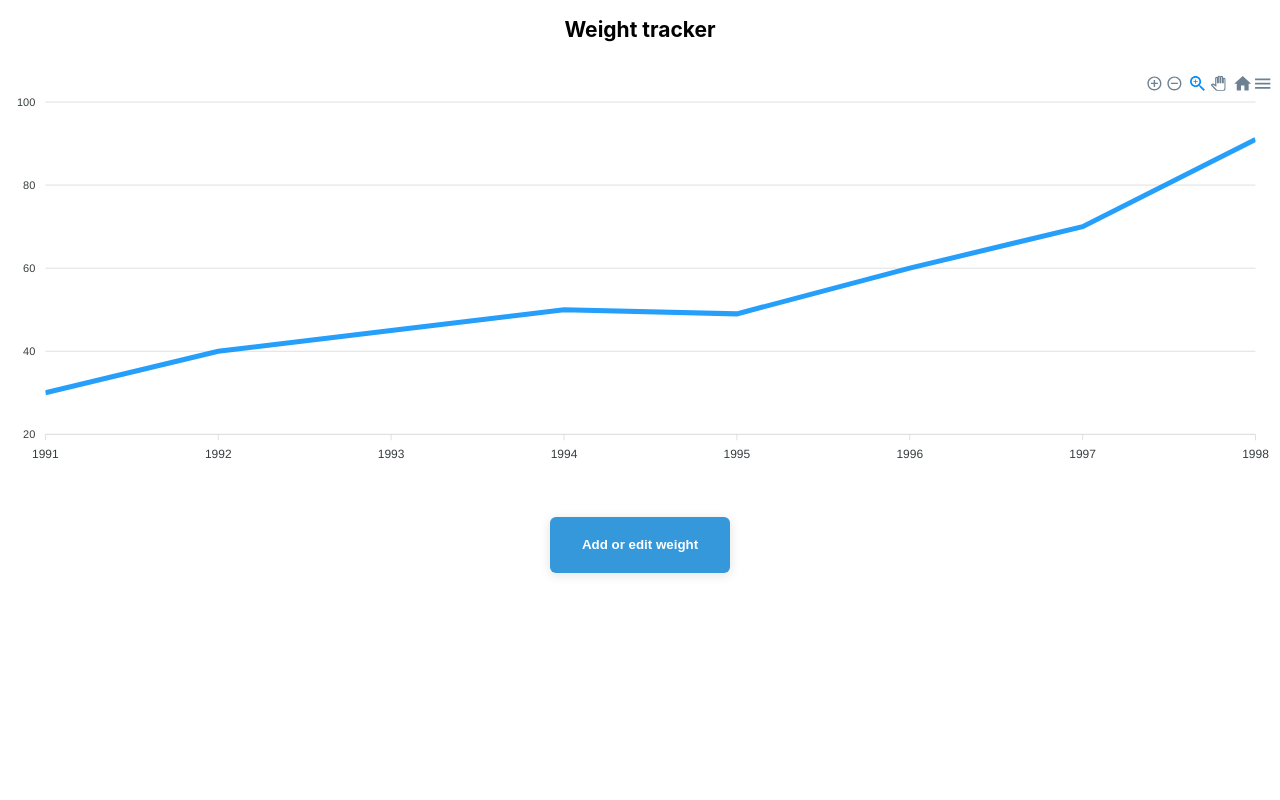
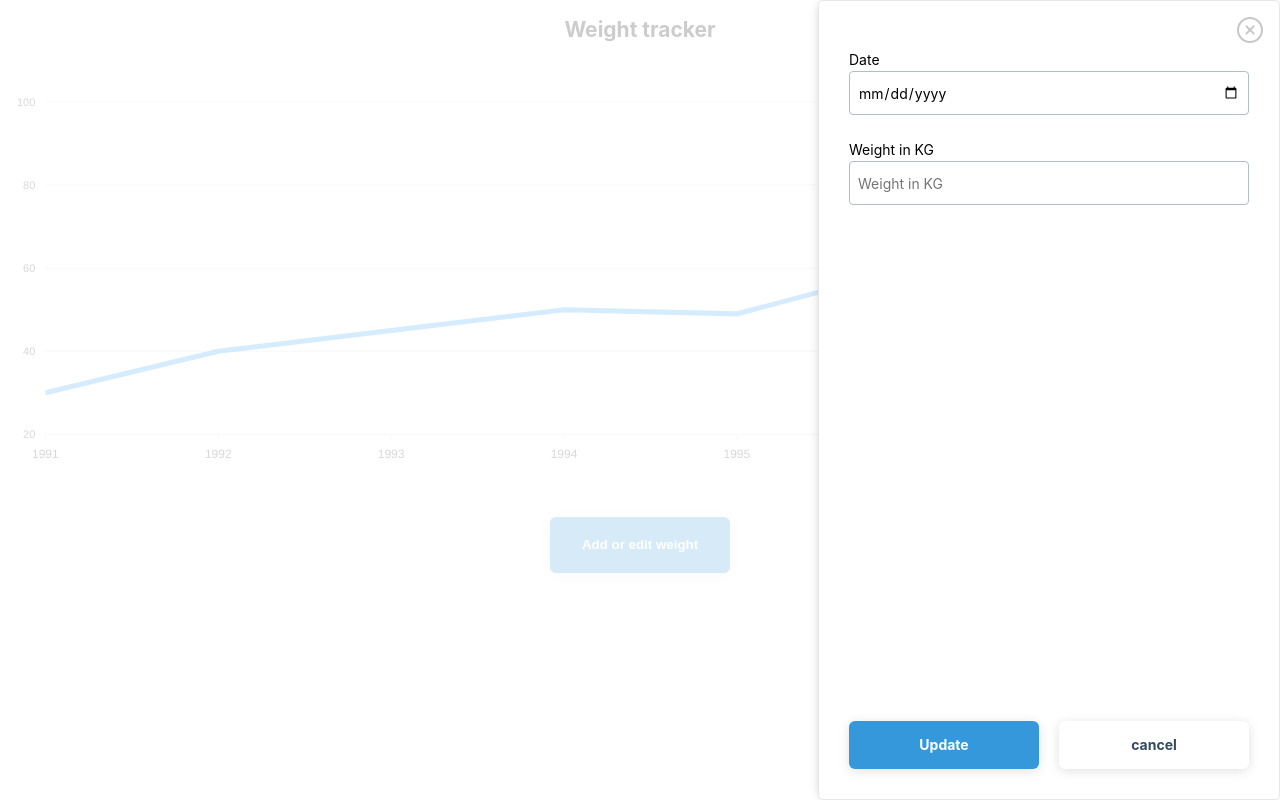
Before and after one commit to GirgisDev/weight-tracker, a React (Create React App) app: page / in a window 1280 px wide. Both pictures are taken after a click on the button "Add or edit weight". Built offline with nearby package versions, Linux system fonts and the light colour scheme.

Commit message:
feat: Updated WeightTimeline comp. to handle adding and updating weights
- added SlideFromRightLayout common layout comp.
- added AddEditWeight UI comp. to handle entering user data
- added _form style file to style form elements

```diff
--- a/src/common-styles/_btn.scss
+++ b/src/common-styles/_btn.scss
@@ -55,14 +55,14 @@
       cursor: initial;
     }
   }
+  &--uppercase {
+    text-transform: uppercase;
+  }
   &--block {
     width: 100%;
     max-width: 100%;
     margin-left: 0;
     margin-right: 0;
-  }
-  &--uppercase {
-    text-transform: uppercase;
   }
   &--sm {
     min-width: 78px;
--- /dev/null
+++ b/src/common-styles/_form.scss
@@ -0,0 +1,69 @@
+.form-group {
+  position: relative;
+  min-width: 60px;
+  width: 100%;
+  padding: 20px 0 26px;
+
+  &--inline {
+    width: auto;
+    display: inline-flex;
+    margin: 0 10px;
+  }
+
+  &__input {
+    font: inherit;
+    color: inherit;
+    width: -webkit-fill-available;
+    border: 1px solid #b0bec5;
+    height: 42px;
+    min-width: inherit;
+    margin: 0;
+    display: block;
+    box-sizing: content-box;
+    letter-spacing: inherit;
+    animation-duration: 10ms;
+    -webkit-tap-highlight-color: transparent;
+    padding: 0 8px;
+    background-color: #ffffff;
+    border-radius: 4px;
+    overflow: hidden;
+
+    &.invalid, &--invalid {
+      border: 1px solid #cc0000;
+    }
+
+    &:focus {
+      outline: none;
+    }
+    &:disabled {
+      border: solid 1px #b0bec5;
+      background-color: #edf0f1;
+    }
+
+    &--number {
+      &::-webkit-outer-spin-button,
+      &::-webkit-inner-spin-button {
+        -webkit-appearance: none;
+        margin: 0;
+      }
+    }
+  }
+
+  &__label {
+    font-size: 1rem;
+    position: absolute;
+    pointer-events: none;
+    left: 0;
+    top: 0;
+
+    &--gray {
+      color: #b0bec5;
+    }
+  }
+  &__error {
+    color: #cc0000;
+    font-size: 11px;
+    position: absolute;
+  }
+
+}
--- a/src/common-styles/_styles.scss
+++ b/src/common-styles/_styles.scss
@@ -1,4 +1,5 @@
 @import "./_btn.scss";
+@import "./_form.scss";
 
 body {
   margin: 0;
--- /dev/null
+++ b/src/common/SlideFromRightLayout/SlideFromRightLayout.js
@@ -0,0 +1,27 @@
+import React from 'react';
+import style from './SlideFromRightLayout.module.scss'
+import closeIconSrc from './../../assets/icons/close-in-circle.svg';
+
+const SlideFromRightLayout = props => {
+  const cancel = () => {
+    props.cancelFN();
+  }
+  const getDimensions = () => {
+    const { width } = props;
+    return {
+      width: width || 'auto',
+    }
+  }
+  return (
+    <div onClick={props?.clickAwayKeep ? () => false : cancel} className={style.popup}>
+      <div
+        style={getDimensions()}
+        onClick={ev => ev.stopPropagation()} className={style.popup__box}>
+        <img onClick={cancel} className={style['popup__close-icon']} src={closeIconSrc} alt="close"/>
+        {props.children}
+      </div>
+    </div>
+  );
+}
+
+export default SlideFromRightLayout;
--- /dev/null
+++ b/src/common/SlideFromRightLayout/SlideFromRightLayout.module.scss
@@ -0,0 +1,66 @@
+.popup {
+  position: fixed;
+  display: flex;
+  flex: 1;
+  top: 0;
+  bottom: 0;
+  right: 0;
+  left: 0;
+  z-index: 11;
+  background-color: rgba(255, 255, 255, 0.8);
+  justify-content: right;
+  align-items: center;
+  cursor: pointer;
+
+
+  &__close-icon {
+    position: absolute;
+    width: 26px;
+    right: 16px;
+    top: 16px;
+    cursor: pointer;
+  }
+}
+
+.popup__box {
+  position: relative;
+  min-width: 300px;
+  -webkit-animation: slideIn .6s forwards;
+  -moz-animation: slideIn .6s forwards;
+  animation: slideIn .6s forwards;
+
+  height: 100%;
+  min-height: 100%;
+  padding: 50px 30px 30px;
+  background-color: #fff;
+  border: 1px solid #e7e7e7;
+  border-radius: 5px;
+  box-shadow: 0px 0px 12px -5px rgba(22, 22, 22, 0.4);
+  cursor: initial;
+  overflow-y: auto;
+}
+
+@-webkit-keyframes slideIn {
+  0% {
+    transform: translateX(120%);
+  }
+  100% {
+    transform: translateX(0);
+  }
+}
+@-moz-keyframes slideIn {
+  0% {
+    transform: translateX(120%);
+  }
+  100% {
+    transform: translateX(0);
+  }
+}
+@keyframes slideIn {
+  0% {
+    transform: translateX(120%);
+  }
+  100% {
+    transform: translateX(0);
+  }
+}
--- a/src/components/WeightTimeline/WeightTimeline.js
+++ b/src/components/WeightTimeline/WeightTimeline.js
@@ -1,18 +1,25 @@
 import React, { useEffect, useState } from 'react';
 import style from './WeightTimeline.module.scss';
 import LineChart from './../../common/LineChart/LineChart';
+import SlideFromRightLayout from '../../common/SlideFromRightLayout/SlideFromRightLayout';
+import AddEditWeight from './components/AddEditWeight/AddEditWeight';
 
 const WeightTimeline = () => {
   const defaultOptions = {
-    chart: { id: "wight-timeline" },
+    chart: { id: "weight-timeline" },
     xaxis: {
       categories: [1991, 1992, 1993, 1994, 1995, 1996, 1997, 1998, 1999]
     }
   };
-  const defaultSeries = [{ name: 'Weight in KG', data: [
-    30, 40, 45, 50, 49, 60, 70, 91
-  ] }]
+  const defaultSeries = [{
+    name: 'Weight in KG', data: [
+      30, 40, 45, 50, 49, 60, 70, 91
+    ]
+  }]
   const [weightData, setWeightData] = useState(null);
+  const [weight, setWeight] = useState(false);
+  const [date, setDate] = useState(false);
+  const [addEdit, toggleAddEdit] = useState(false);
 
   useEffect(() => {
     if (!weightData) setWeightData({});
@@ -27,7 +34,18 @@ const WeightTimeline = () => {
         options={defaultOptions}
         series={defaultSeries} />
 
-      <button className="btn btn--primary btn--lg">Add or edit weight</button>
+      <button
+        onClick={() => toggleAddEdit(true)}
+        className="btn btn--primary btn--lg">Add or edit weight</button>
+
+      {addEdit && (
+        <SlideFromRightLayout cancelFN={() => toggleAddEdit(false)}>
+          <AddEditWeight
+            weight={weight} setWeight={setWeight}
+            date={date} setDate={setDate}
+            updateFN={() => false} cancelFN={() => toggleAddEdit(false)} />
+        </SlideFromRightLayout>
+      )}
     </div>
   );
 }
--- /dev/null
+++ b/src/components/WeightTimeline/components/AddEditWeight/AddEditWeight.js
@@ -0,0 +1,37 @@
+import React from 'react';
+import style from './AddEditWeight.module.scss';
+
+const AddEditWeight = (props) => {
+  const { weight, setWeight, date, setDate, updateFN, cancelFN } = props;
+  return (
+    <form className={style['add-edit-weight']}>
+      <div className="form-group">
+        <input
+          type="date"
+          className="form-group__input"
+          name="date" id="date"
+          placeholder="Date of weight"
+          value={date}
+          onInput={e => setDate(e.target.value)} />
+        <label htmlFor="date" className="form-group__label">Date</label>
+      </div>
+      <div className="form-group">
+        <input
+          type="number"
+          className="form-group__input form-group__input--number"
+          name="weight" id="weight"
+          placeholder="Weight in KG"
+          value={weight}
+          onInput={e => setWeight(e.target.value)} />
+        <label htmlFor="weight" className="form-group__label">Weight in KG</label>
+      </div>
+
+      <div className={style['add-edit-weight__actions']}>
+        <div onClick={updateFN} className="btn btn--block btn--primary">Update</div>
+        <div onClick={cancelFN} className="btn btn--block btn--secondary">cancel</div>
+      </div>
+    </form>
+  );
+}
+
+export default AddEditWeight;
--- /dev/null
+++ b/src/components/WeightTimeline/components/AddEditWeight/AddEditWeight.module.scss
@@ -0,0 +1,14 @@
+.add-edit-weight {
+  width: 400px;
+  height: 100%;
+  display: flex;
+  flex-direction: column;
+
+  &__actions {
+    display: flex;
+    column-gap: 20px;
+    position: sticky;
+    bottom: 0;
+    top: 100%;
+  }
+}
```
Also changed, not shown: src/assets/icons/close-in-circle.svg (added).
